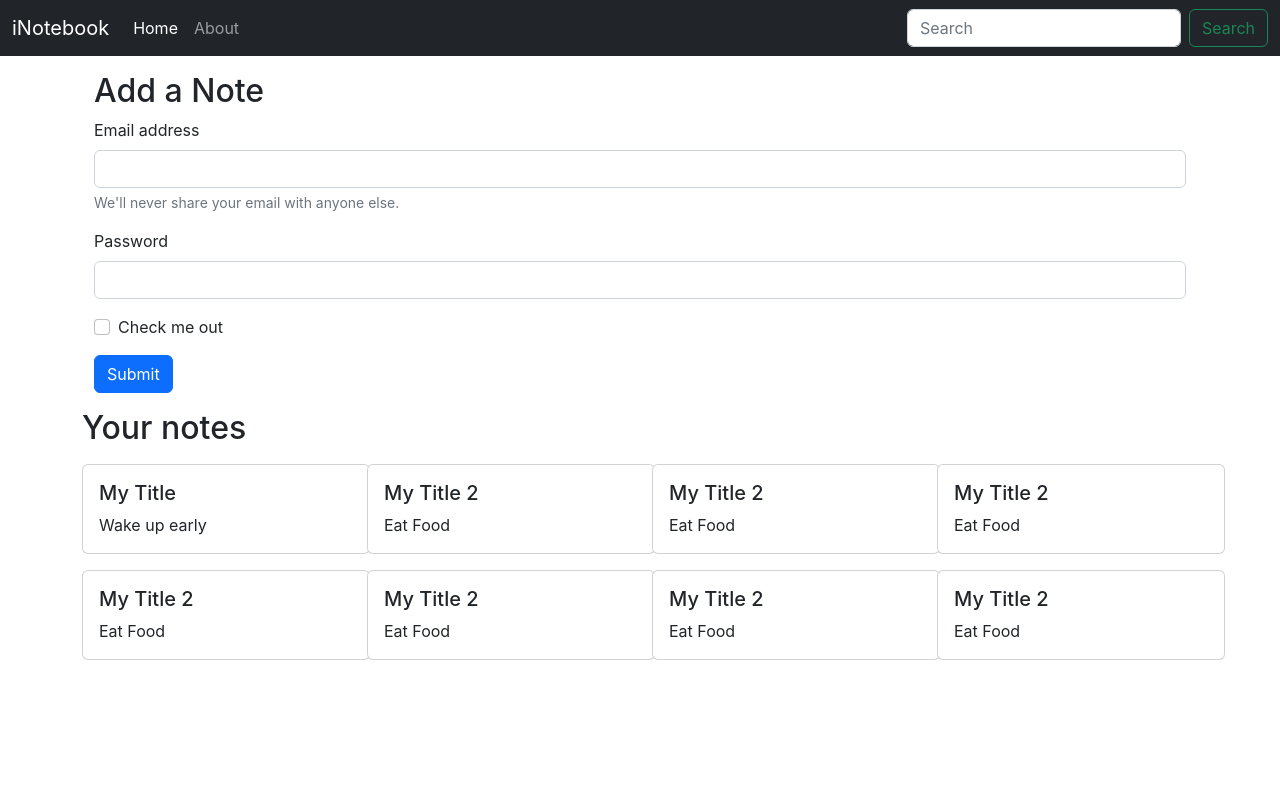
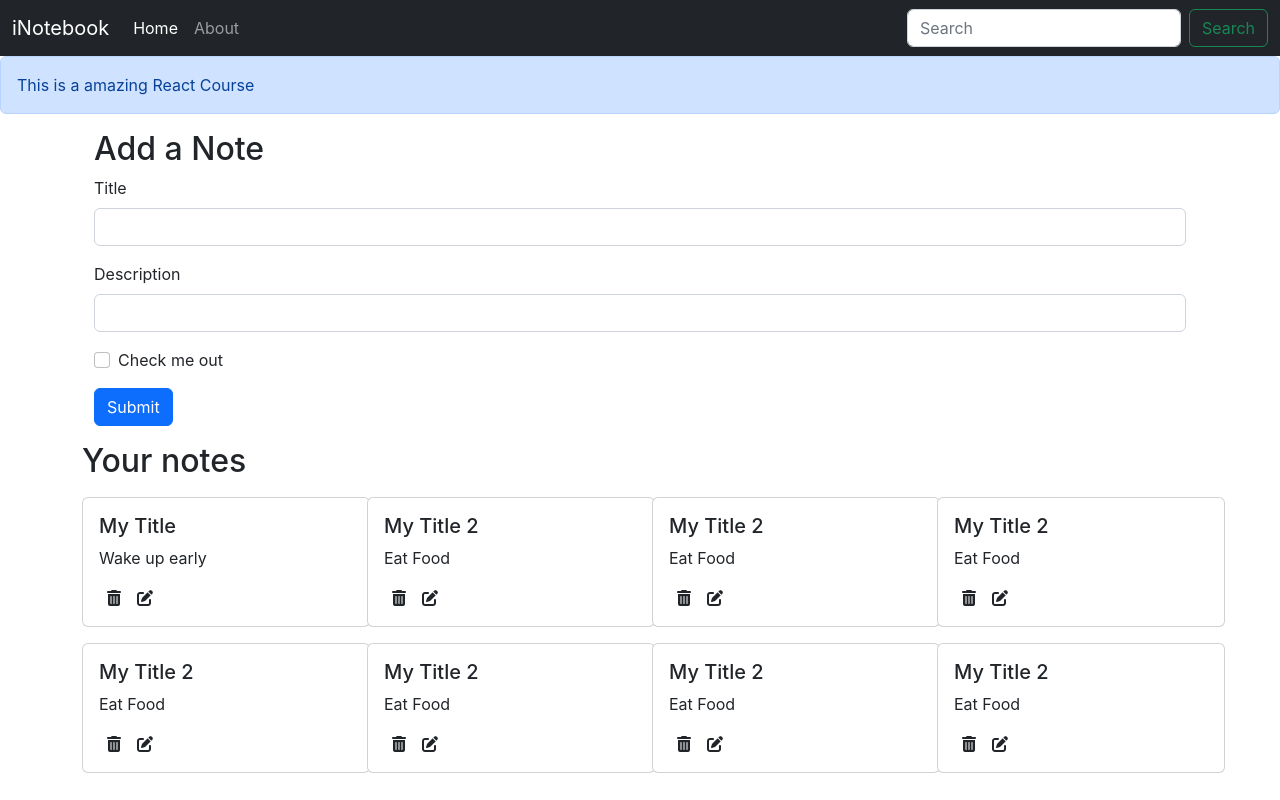
Before and after one commit to DarpanIO/e-Notebook, a React (Create React App) app: page / in a window 1280 px wide. Built offline with nearby package versions, Linux system fonts and the light colour scheme.

Commit message:
Added delete functionality

```diff
--- a/public/index.html
+++ b/public/index.html
@@ -40,6 +40,7 @@
       To begin the development, run `npm start` or `yarn start`.
       To create a production bundle, use `npm run build` or `yarn build`.
     -->
+    <script src="https://kit.fontawesome.com/5a5ab1c0b9.js" crossorigin="anonymous"></script>
     <script src="https://cdn.jsdelivr.net/npm/bootstrap@5.2.0-beta1/dist/js/bootstrap.bundle.min.js" integrity="sha384-pprn3073KE6tl6bjs2QrFaJGz5/SUsLqktiwsUTF55Jfv3qYSDhgCecCxMW52nD2" crossorigin="anonymous"></script>
   </body>
 </html>
--- a/src/App.js
+++ b/src/App.js
@@ -4,13 +4,14 @@
 import { Home } from "./components/Home";
 import { About } from "./components/About";
 import NoteState from "./context/notes/NoteState";
+import { Alert } from "./components/Alert";
 function App() {
   return (
     <>
       <NoteState>
         <Router>
           <Navbar />
-          {/* <Home /> */}
+          <Alert message={"This is a amazing React Course"}/>
           <div className="container">
             <Routes>
               <Route exact path="/" element={<Home />} />
--- /dev/null
+++ b/src/components/AddNote.js
@@ -0,0 +1,61 @@
+import React,{useContext,useState} from 'react';
+import noteContext from '../context/notes/noteContext';
+
+export const AddNote = () => {
+    const context = useContext(noteContext);
+    const { addNote } = context;
+    const [note, setNote] = useState({title: "", description: "",tag: "default"})
+    const handleClick=(e)=>{
+        e.preventDefault();
+        addNote(note.title,note.description,note.tag);
+    }
+    const onChange = (e)=>{
+        setNote({...note,[e.target.name]:e.target.value})
+    }
+  return (
+    <div className="container my-3">
+    <h2>Add a Note</h2>
+    <form>
+      <div className="mb-3">
+        <label htmlFor="exampleInputEmail1" className="form-label">
+          Title
+        </label>
+        <input
+          type="text"
+          className="form-control"
+          id="title"
+          name="title"
+          aria-describedby="emailHelp"
+          onChange={onChange}
+        />
+      </div>
+      <div className="mb-3">
+        <label htmlFor="desc" className="form-label">
+          Description
+        </label>
+        <input
+          type="text"
+          className="form-control"
+          id='description'
+          name="description"
+          onChange={onChange}
+        />
+      </div>
+      <div className="mb-3 form-check">
+        <input
+          type="checkbox"
+          className="form-check-input"
+          id="exampleCheck1"
+
+        />
+        <label className="form-check-label" htmlFor="exampleCheck1">
+          Check me out
+        </label>
+      </div>
+      <button type="submit" onClick={handleClick} className="btn btn-primary">
+        Submit
+      </button>
+    </form>
+  </div>
+  )
+}
--- /dev/null
+++ b/src/components/Alert.js
@@ -0,0 +1,9 @@
+import React from 'react'
+
+export const Alert = (props) => {
+  return (
+    <div className="alert alert-primary" role="alert">
+  {props.message}
+</div>
+  )
+}
--- a/src/components/Home.js
+++ b/src/components/Home.js
@@ -1,53 +1,10 @@
 import { Notes } from "./Notes";
 
 export const Home = () => {
-
   return (
     <div>
-      <div className="container my-3">
-        <h2>Add a Note</h2>
-        <form>
-          <div class="mb-3">
-            <label for="exampleInputEmail1" class="form-label">
-              Email address
-            </label>
-            <input
-              type="email"
-              class="form-control"
-              id="exampleInputEmail1"
-              aria-describedby="emailHelp"
-            />
-            <div id="emailHelp" class="form-text">
-              We'll never share your email with anyone else.
-            </div>
-          </div>
-          <div class="mb-3">
-            <label for="exampleInputPassword1" class="form-label">
-              Password
-            </label>
-            <input
-              type="password"
-              class="form-control"
-              id="exampleInputPassword1"
-            />
-          </div>
-          <div class="mb-3 form-check">
-            <input
-              type="checkbox"
-              class="form-check-input"
-              id="exampleCheck1"
-            />
-            <label class="form-check-label" for="exampleCheck1">
-              Check me out
-            </label>
-          </div>
-          <button type="submit" class="btn btn-primary">
-            Submit
-          </button>
-        </form>
-      </div>
-<Notes/>
 
+      <Notes />
     </div>
   );
 };
--- a/src/components/Noteitem.js
+++ b/src/components/Noteitem.js
@@ -1,6 +1,10 @@
-import React from 'react'
+import React,{useContext} from 'react'
+import noteContext from "../context/notes/noteContext";
+
 
 export const Noteitem = (props) => {
+    const context = useContext(noteContext);
+    const { deleteNote } = context;
     const {note} = props;
   return (
     <div className='col-md-3 my-2'>
@@ -8,6 +12,8 @@
   <div className="card-body">
     <h5 className="card-title">{note.title}</h5>
     <p className="card-text">{note.description}</p>
+    <i className="fa-solid fa-trash-can mx-2" onClick={()=>{deleteNote(note._id)}}></i>
+    <i className="fa-solid fa-pen-to-square mx-2"></i>
   </div>
 </div>
     </div>
--- a/src/components/Notes.js
+++ b/src/components/Notes.js
@@ -1,17 +1,21 @@
 import React, { useContext } from "react";
 import noteContext from "../context/notes/noteContext";
+import { AddNote } from "./AddNote";
 import { Noteitem } from "./Noteitem";
 
 export const Notes = () => {
     const context = useContext(noteContext);
-    const { notes, setNotes } = context;
+    const { notes, addNote } = context;
   return (
+    <>
+<AddNote />
     <div className="row">
     <h2>Your notes</h2>
     {notes.map((note) => {
-      return <Noteitem note={note}/> ;
+      return <Noteitem key={note._id} note={note}/> ;
     })}
   </div>
+    </>
   )
 }
 
--- a/src/context/notes/NoteState.js
+++ b/src/context/notes/NoteState.js
@@ -24,7 +24,7 @@
           "__v": 0
         },
         {
-          "_id": "62d6382aff10f957dad3db4e",
+          "_id": "62d6382aff10f957dad3sdb4e",
           "user": "62c7bbb4ccb7c4c37c6c0bb3",
           "title": "My Title 2",
           "description": "Eat Food",
@@ -33,7 +33,7 @@
           "__v": 0
         },
         {
-          "_id": "62d6382aff10f957dad3db4e",
+          "_id": "62d6382aff10f9a57dad3db4e",
           "user": "62c7bbb4ccb7c4c37c6c0bb3",
           "title": "My Title 2",
           "description": "Eat Food",
@@ -42,7 +42,7 @@
           "__v": 0
         },
         {
-          "_id": "62d6382aff10f957dad3db4e",
+          "_id": "62d6382aff10f957sdad3db4e",
           "user": "62c7bbb4ccb7c4c37c6c0bb3",
           "title": "My Title 2",
           "description": "Eat Food",
@@ -51,7 +51,7 @@
           "__v": 0
         },
         {
-          "_id": "62d6382aff10f957dad3db4e",
+          "_id": "62d6382saff10f957dad3db4e",
           "user": "62c7bbb4ccb7c4c37c6c0bb3",
           "title": "My Title 2",
           "description": "Eat Food",
@@ -60,7 +60,7 @@
           "__v": 0
         },
         {
-          "_id": "62d6382aff10f957dad3db4e",
+          "_id": "62d6382aff10fs957dad3db4e",
           "user": "62c7bbb4ccb7c4c37c6c0bb3",
           "title": "My Title 2",
           "description": "Eat Food",
@@ -69,7 +69,7 @@
           "__v": 0
         },
         {
-          "_id": "62d6382aff10f957dad3db4e",
+          "_id": "62d6382aff1s0f957dad3db4e",
           "user": "62c7bbb4ccb7c4c37c6c0bb3",
           "title": "My Title 2",
           "description": "Eat Food",
@@ -80,8 +80,35 @@
       ]
 
       const [notes, setNotes] = useState(notesInitial)
+
+      //Add a Note
+      const addNote=(title,description,tag)=>{
+            //TODO : API Call
+            const note = {
+                "_id": "62d63dad80eff10f957dad3db4b",
+                "user": "62c7bbb4ccb7c4c37c6c0bb3",
+                "title": title,
+                "description": description,
+                "tag": tag,
+                "date": "2022-07-19T04:50:22.327Z",
+                "__v": 0
+            };
+            setNotes(notes.concat(note))
+      }
+      //Delete a Note
+      const deleteNote= (id)=>{
+        console.log("Deleting the note with id" + id);
+        const newNotes = notes.filter((note)=>{return note._id!==id})
+        setNotes(newNotes);
+      }
+
+      //Edit a Note
+      const editNote= ()=>{
+
+      }
+
     return(
-        <NoteContext.Provider value={{notes,setNotes}}>
+        <NoteContext.Provider value={{notes,setNotes,addNote,deleteNote,editNote}}>
             {props.children}
         </NoteContext.Provider>
     )
--- a/src/index.css
+++ b/src/index.css
@@ -11,3 +11,6 @@
   font-family: source-code-pro, Menlo, Monaco, Consolas, 'Courier New',
     monospace;
 }
+i{
+  cursor: pointer;
+}
```
